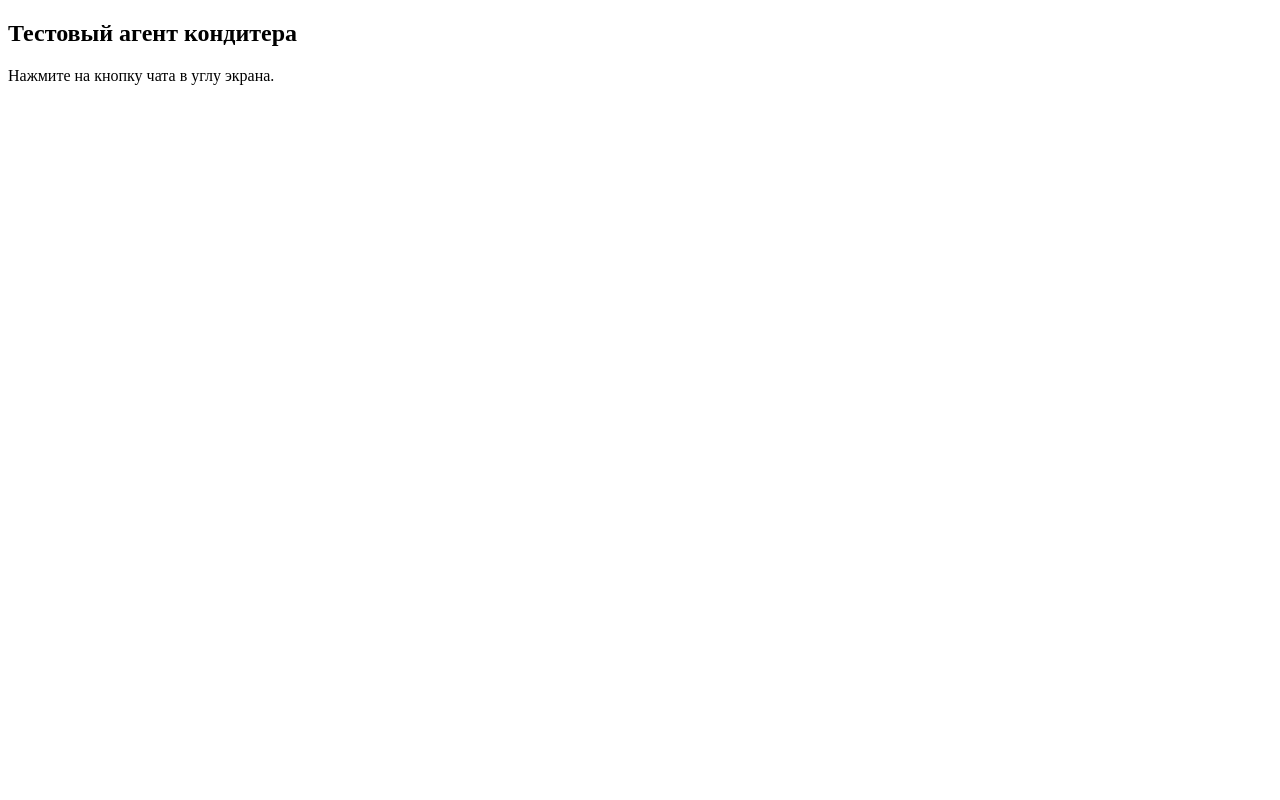
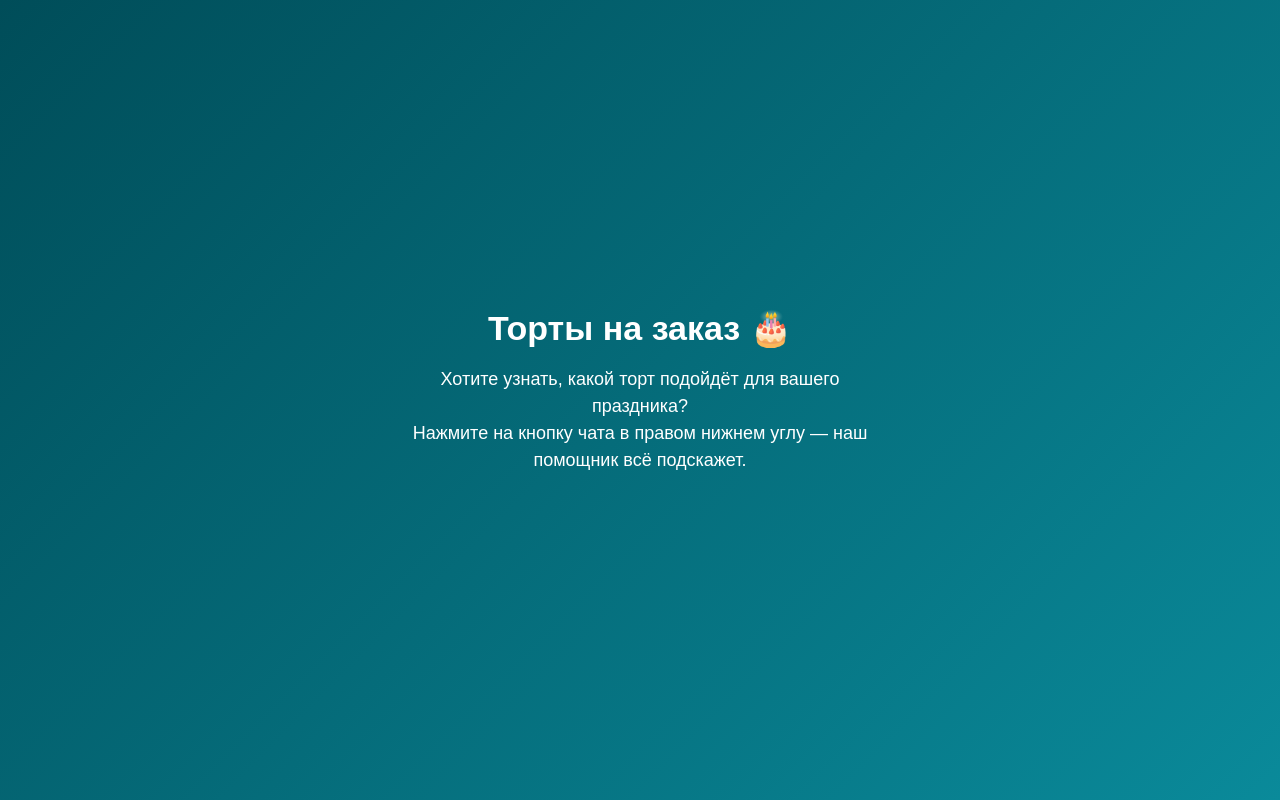
Before and after one commit to vova20201980/cake-agent, a plain HTML site: page index.html in a window 1280 px wide. Drawn offline with Linux system fonts and the light colour scheme.

Commit message:
Update index.html

```diff
--- a/index.html
+++ b/index.html
@@ -2,11 +2,34 @@
 <html>
 <head>
   <meta charset="utf-8">
-  <title>Агент кондитера — тест</title>
+  <meta name="viewport" content="width=device-width, initial-scale=1">
+  <title>Торты на заказ</title>
+  <style>
+    body {
+      margin: 0;
+      min-height: 100vh;
+      display: flex;
+      align-items: center;
+      justify-content: center;
+      background: linear-gradient(135deg, #004D59, #0a8a9a);
+      font-family: Arial, sans-serif;
+      color: #fff;
+    }
+    .card {
+      text-align: center;
+      max-width: 500px;
+      padding: 40px;
+    }
+    h1 { font-size: 34px; margin: 0 0 16px; }
+    p  { font-size: 18px; line-height: 1.5; }
+  </style>
 </head>
 <body>
-  <h2>Тестовый агент кондитера</h2>
-  <p>Нажмите на кнопку чата в углу экрана.</p>
+  <div class="card">
+    <h1>Торты на заказ 🎂</h1>
+    <p>Хотите узнать, какой торт подойдёт для вашего праздника?<br>
+    Нажмите на кнопку чата в правом нижнем углу — наш помощник всё подскажет.</p>
+  </div>
 
   <script>
     window.AiStudioChatWidgetConfig = {
@@ -14,7 +37,7 @@
       locale: 'ru',
       position: 'bottom-right',
       chatTrigger: {
-        animated: false,
+        animated: true,
         appearance: {
           backgroundColor: "#004D59",
         },
@@ -27,6 +50,5 @@
     };
   </script>
   <script src="https://widget.aistudio.yandexcloud.net/scripts/widget-loader.js" async></script>
-
 </body>
 </html>
```
